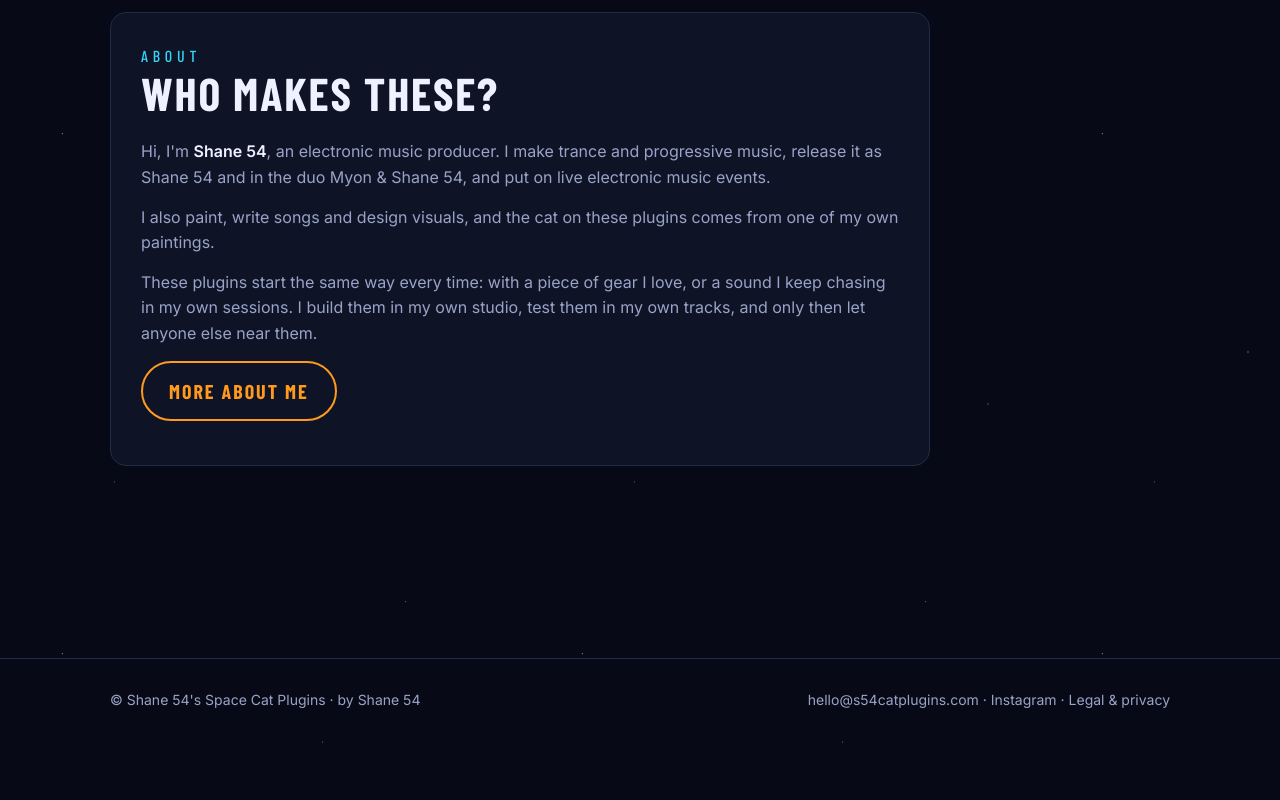
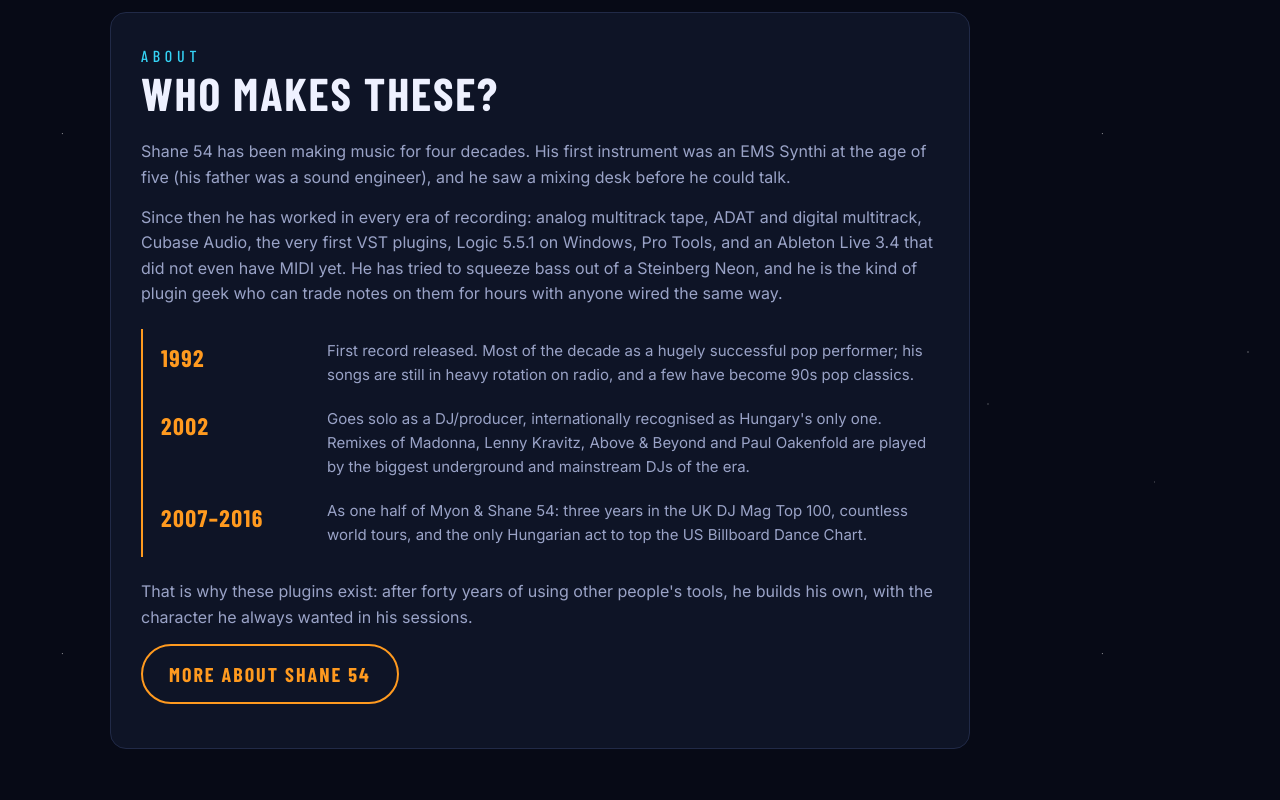
Before and after one commit to shane54music/shane54-site, a plain HTML site: page s54catplugins-test/index.html in a window 1280 px wide. Shown: the part 1520-2320 px from the top of the page. Before the commit the page ends 2281 px from the top, so only its background shows below. Drawn offline with nearby package versions, Linux system fonts and the light colour scheme.

Commit message:
Test site: full About section (third person, timeline)
Co-Authored-By: Claude Sonnet 5.5 <noreply@anthropic.com>
Claude-Session: https://claude.ai/code/session_01AzBJLqaRfmsu4awutnt3Ya

```diff
--- a/s54catplugins-test/index.html
+++ b/s54catplugins-test/index.html
@@ -18,10 +18,15 @@
 <div class="body"><div class="tag">Retro voice machine</div><p>A vintage-flavoured vocoder and voice processor for robot choirs, pads and talking synths.</p><span style="color:#9be83c;font-family:'Barlow Condensed';letter-spacing:.12em;text-transform:uppercase;font-size:17px">Preview →</span></div></a><a class="card soon" href="space-cat-snubber/"><div class="bar" style="background:#ff4fa3"><span>Snubber</span><small>SOON</small></div>
 <div class="body"><div class="tag">Zener-style limiter + EQ</div><p>A characterful limiter with a built-in EQ, for squashing things in the most musical way.</p><span style="color:#ff4fa3;font-family:'Barlow Condensed';letter-spacing:.12em;text-transform:uppercase;font-size:17px">Preview →</span></div></a></div></section>
 <section id="about"><div class="about"><div class="eyebrow">About</div><h2>Who makes these?</h2>
-<p>Hi, I'm <b>Shane 54</b>, an electronic music producer. I make trance and progressive music, release it as Shane 54 and in the duo Myon &amp; Shane 54, and put on live electronic music events.</p>
-<p>I also paint, write songs and design visuals, and the cat on these plugins comes from one of my own paintings.</p>
-<p>These plugins start the same way every time: with a piece of gear I love, or a sound I keep chasing in my own sessions. I build them in my own studio, test them in my own tracks, and only then let anyone else near them.</p>
-<p><a class="btn ghost" href="https://shane54.com">More about me</a></p></div></section><section></section></div></main>
+<p>Shane 54 has been making music for four decades. His first instrument was an EMS Synthi at the age of five (his father was a sound engineer), and he saw a mixing desk before he could talk.</p>
+<p>Since then he has worked in every era of recording: analog multitrack tape, ADAT and digital multitrack, Cubase Audio, the very first VST plugins, Logic 5.5.1 on Windows, Pro Tools, and an Ableton Live 3.4 that did not even have MIDI yet. He has tried to squeeze bass out of a Steinberg Neon, and he is the kind of plugin geek who can trade notes on them for hours with anyone wired the same way.</p>
+<ol class="tl">
+<li><span>1992</span><div>First record released. Most of the decade as a hugely successful pop performer; his songs are still in heavy rotation on radio, and a few have become 90s pop classics.</div></li>
+<li><span>2002</span><div>Goes solo as a DJ/producer, internationally recognised as Hungary's only one. Remixes of Madonna, Lenny Kravitz, Above &amp; Beyond and Paul Oakenfold are played by the biggest underground and mainstream DJs of the era.</div></li>
+<li><span>2007–2016</span><div>As one half of Myon &amp; Shane 54: three years in the UK DJ Mag Top 100, countless world tours, and the only Hungarian act to top the US Billboard Dance Chart.</div></li>
+</ol>
+<p>That is why these plugins exist: after forty years of using other people's tools, he builds his own, with the character he always wanted in his sessions.</p>
+<p><a class="btn ghost" href="https://shane54.com">More about Shane 54</a></p></div></section><section></section></div></main>
 <footer><div class="wrap"><div>© Shane 54's Space Cat Plugins · by <a href="https://shane54.com">Shane 54</a></div>
 <div><a href="mailto:hello@s54catplugins.com">hello@s54catplugins.com</a> · <a href="https://instagram.com/shane54music">Instagram</a> · <a href="legal/">Legal &amp; privacy</a></div></div></footer>
 </body></html>
--- a/s54catplugins-test/style.css
+++ b/s54catplugins-test/style.css
@@ -50,7 +50,7 @@ details p,details ol{color:var(--mute);margin-top:10px;font-size:15px}details ol
 code{background:#0b1226;border:1px solid var(--line);padding:1px 6px;border-radius:5px;font-size:13px;color:var(--c)}
 .prose p{color:var(--mute);margin-bottom:14px;max-width:720px}.prose h2{margin-top:34px;font-size:32px}
 
-.about{background:var(--panel);border:1px solid var(--line);border-radius:16px;padding:30px;max-width:820px}.about p{color:var(--mute);margin-bottom:14px}.about b{color:var(--ink)}
+.about{background:var(--panel);border:1px solid var(--line);border-radius:16px;padding:30px;max-width:820px}.about p{color:var(--mute);margin-bottom:14px}.about b{color:var(--ink)}.about{max-width:860px}.tl{list-style:none;margin:22px 0 22px;border-left:2px solid var(--o);padding-left:0}.tl li{display:grid;grid-template-columns:150px 1fr;gap:6px 16px;padding:10px 0 10px 18px}.tl span{font-family:'Barlow Condensed','Arial Narrow',sans-serif;font-weight:700;font-size:24px;letter-spacing:.06em;color:var(--o)}.tl div{color:var(--mute);font-size:15px}@media(max-width:640px){.tl li{grid-template-columns:1fr}}
 footer{border-top:1px solid var(--line);padding:30px 0 50px;color:var(--mute);font-size:14px;margin-top:30px}
 footer .wrap{display:flex;flex-wrap:wrap;gap:12px 28px;justify-content:space-between}
 footer a{text-decoration:none}footer a:hover{color:var(--ink)}
```
